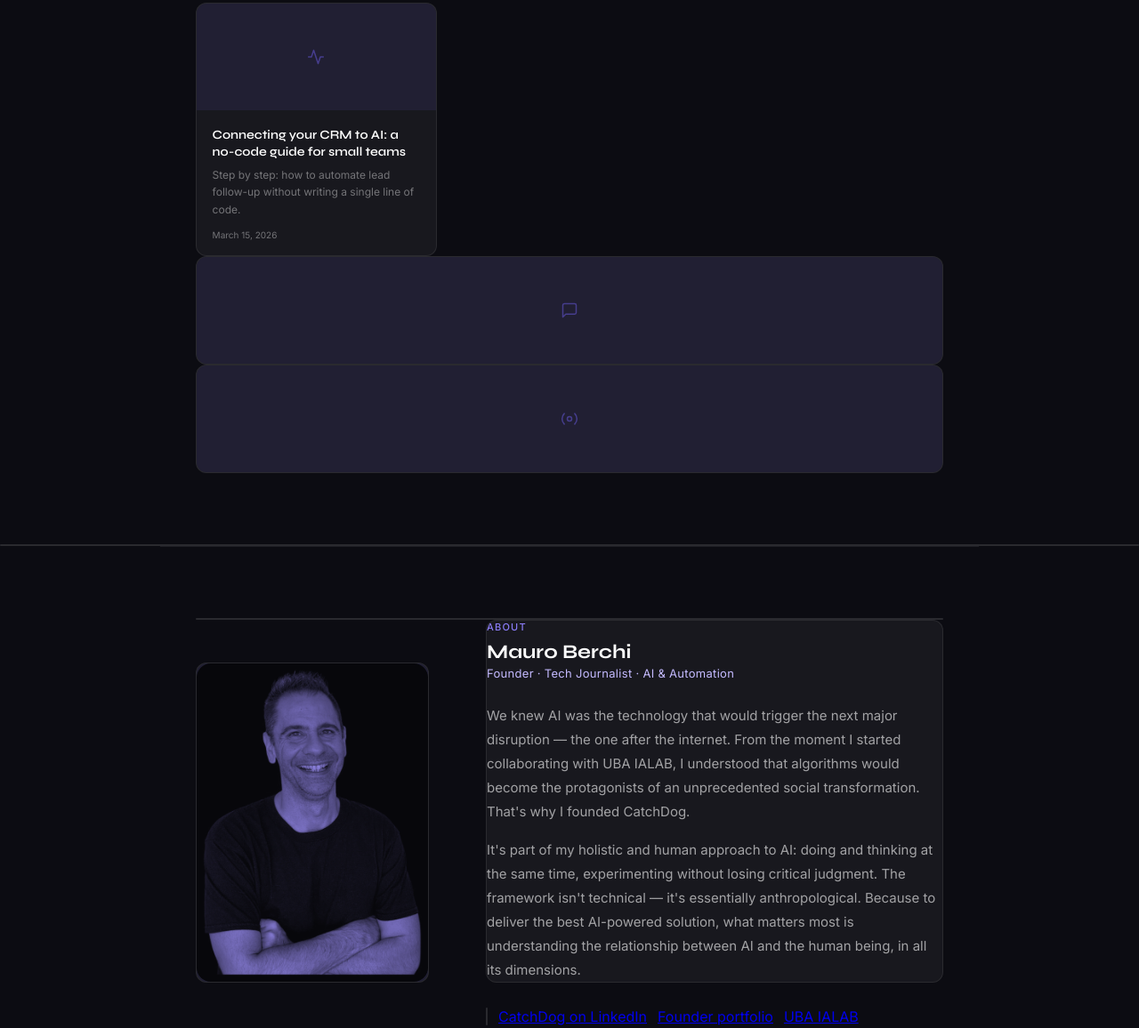
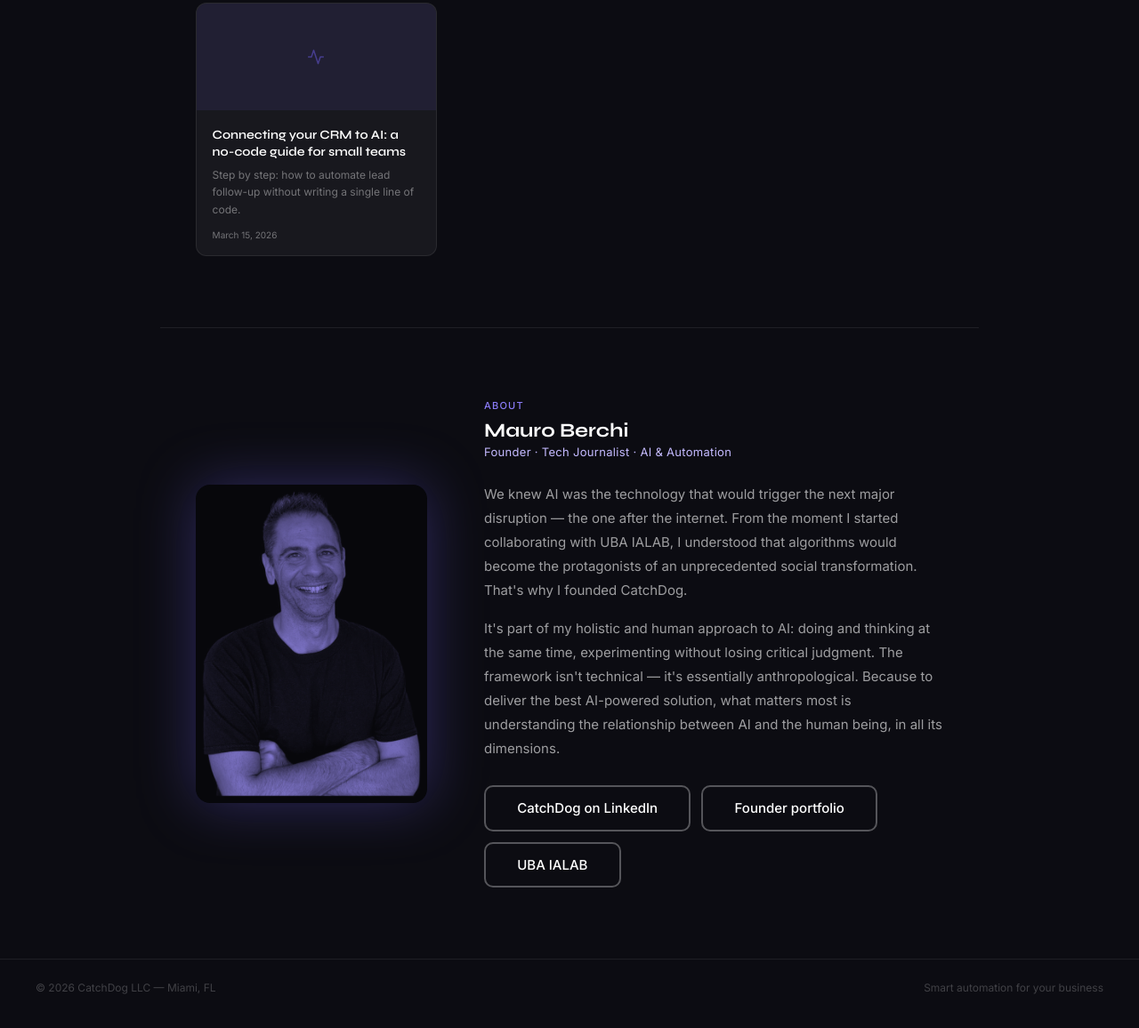
Before and after one commit to mberchillc/CatchDog, a plain HTML site: page index.html in a window 1280 px wide. Shown: the part 3252-4408 px from the top of the page at 89% size. Drawn offline with Linux system fonts and the light colour scheme.

Commit message:
Update index.html

```diff
--- a/index.html
+++ b/index.html
@@ -645,24 +645,11 @@
   </div>
 
   <!-- Featured post loaded from posts.json -->
-<div id="blog-featured"></div>
+  <div id="blog-featured"></div>
 
-<!-- Grid posts loaded from posts.json -->
-<div class="blog-grid" id="blog-grid"></div>
-</a>
-    <a href="#" class="blog-card">
-      <div class="blog-card-img">
-        <svg viewBox="0 0 24 24"><path d="M21 15a2 2 0 01-2 2H7l-4 4V5a2 2 0 012-2h14a2 2 0 012 2z"/></svg>
-      </div>
-
-    </a>
-    <a href="#" class="blog-card">
-      <div class="blog-card-img">
-        <svg viewBox="0 0 24 24"><circle cx="12" cy="12" r="3"/><path d="M19.07 4.93a10 10 0 010 14.14M4.93 4.93a10 10 0 000 14.14"/></svg>
-      </div>
-
+  <!-- Grid posts loaded from posts.json -->
+  <div class="blog-grid" id="blog-grid"></div>
 </section>
-
 <section class="about" id="about">
   <div class="about-inner">
     <div class="about-photo">
@@ -675,18 +662,17 @@
       <p>We knew AI was the technology that would trigger the next major disruption — the one after the internet. From the moment I started collaborating with UBA IALAB, I understood that algorithms would become the protagonists of an unprecedented social transformation. That's why I founded CatchDog.</p>
       <p>It's part of my holistic and human approach to AI: doing and thinking at the same time, experimenting without losing critical judgment. The framework isn't technical — it's essentially anthropological. Because to deliver the best AI-powered solution, what matters most is understanding the relationship between AI and the human being, in all its dimensions.</p>
      <div class="about-links">
-  <a href="https://www.linkedin.com/company/catchdog-llc/?viewAsMember=true" target="_blank" rel="noopener noreferrer" class="btn btn-outline">
+  <a href="https://www.linkedin.com/company/catchdog-llc/?viewAsMember=true" target="_blank" rel="noopener noreferrer" class="btn-secondary">
     CatchDog on LinkedIn
   </a>
 
-  <a href="https://mauro-portfolio.mberchillc.workers.dev/#" target="_blank" rel="noopener noreferrer" class="btn btn-outline">
+  <a href="https://mauro-portfolio.mberchillc.workers.dev/#" target="_blank" rel="noopener noreferrer" class="btn-secondary">
     Founder portfolio
   </a>
 
-  <a href="https://www.ialab.com.ar/" target="_blank" rel="noopener noreferrer" class="btn btn-outline">
+  <a href="https://www.ialab.com.ar/" target="_blank" rel="noopener noreferrer" class="btn-secondary">
     UBA IALAB
   </a>
-
 </div>
   </div>
 </section>
```
